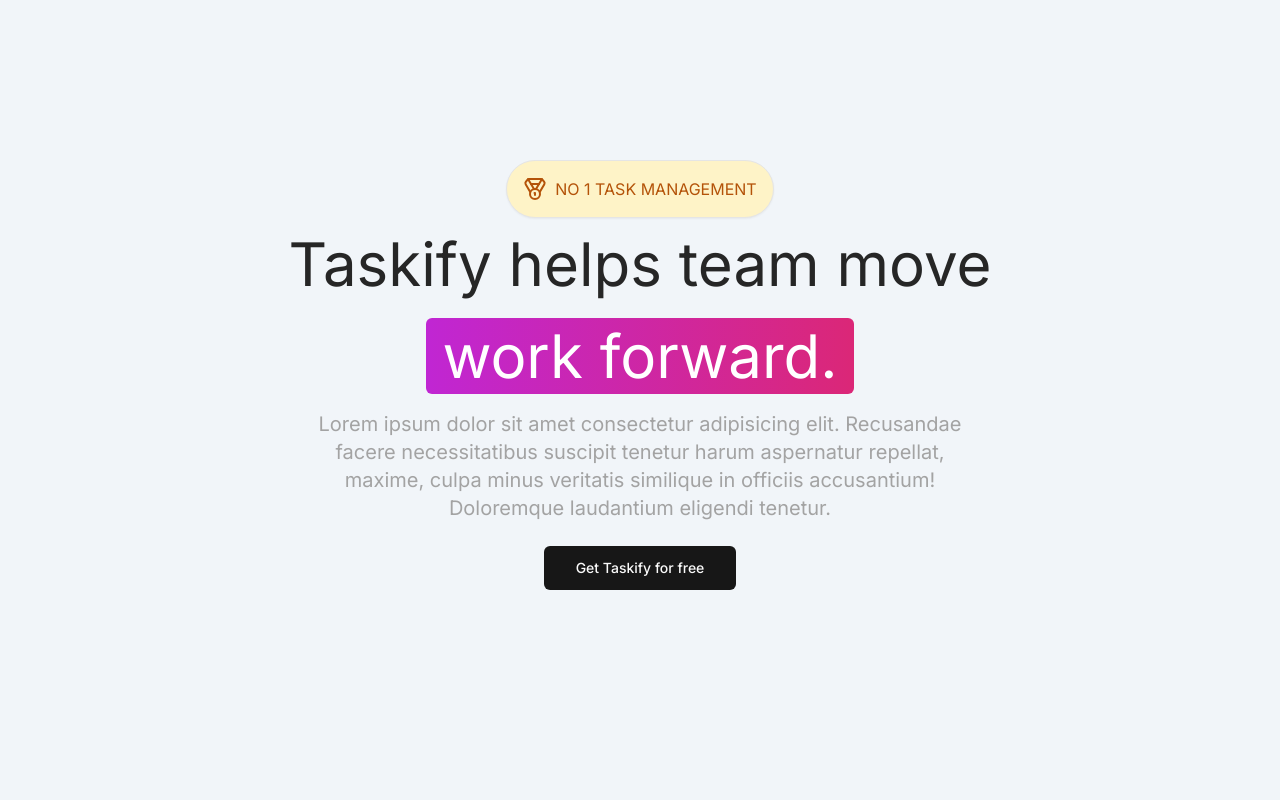
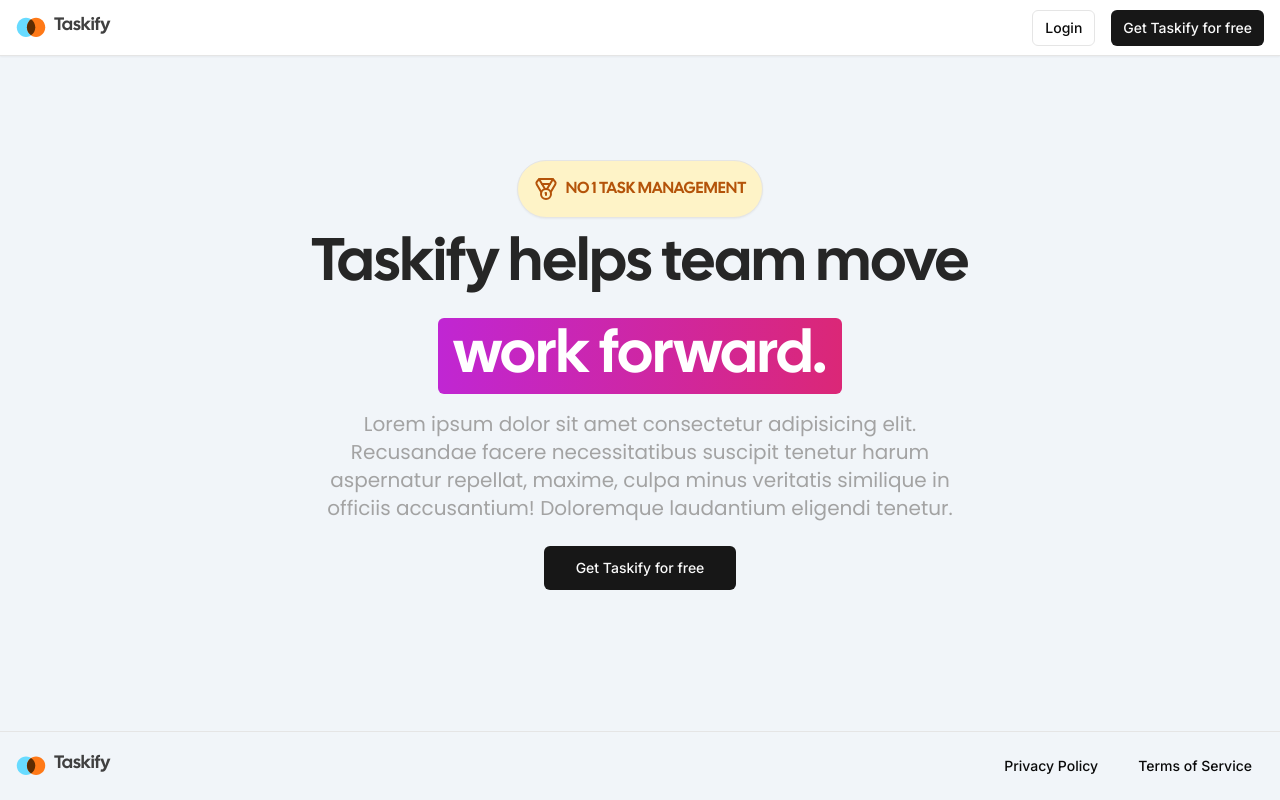
Before and after one commit to parthnariya/trello-clone, a Next.js app: page / in a window 1280 px wide. Built offline with nearby package versions, Linux system fonts and the light colour scheme.

Commit message:
home page

```diff
--- /dev/null
+++ b/app/(marketing)/_components/footer.tsx
@@ -0,0 +1,20 @@
+import Logo from "@/components/logo";
+import { Button } from "@/components/ui/button";
+
+export const Footer = () => {
+  return (
+    <div className="fixed bottom-0 w-full p-4 border-t bg-slate-100">
+      <div className="md:max-w-screen-2xl mx-auto flex items-center w-full justify-between">
+        <Logo />
+        <div className="space-x-4 md:block md:w-auto flex items-center justify-between w-full">
+          <Button size={"sm"} variant={"ghost"}>
+            Privacy Policy
+          </Button>
+          <Button size={"sm"} variant={"ghost"}>
+            Terms of Service
+          </Button>
+        </div>
+      </div>
+    </div>
+  );
+};
--- /dev/null
+++ b/app/(marketing)/_components/navbar.tsx
@@ -0,0 +1,21 @@
+import Logo from "@/components/logo";
+import { Button } from "@/components/ui/button";
+import Link from "next/link";
+
+export const Navbar = () => {
+  return (
+    <div className="fixed top-0 w-full h-14 px-4 border-b shadow-sm bg-white flex items-center">
+      <div className="md:max-w-screen-2xl mx-auto flex items-center w-full justify-between">
+        <Logo />
+        <div className="space-x-4 md:block md:w-auto flex items-center justify-between w-full">
+          <Button asChild size={"sm"} variant={"outline"}>
+            <Link href={"/sign-in"}>Login</Link>
+          </Button>
+          <Button size={"sm"} asChild>
+            <Link href={"/sign-up"}>Get Taskify for free</Link>
+          </Button>
+        </div>
+      </div>
+    </div>
+  );
+};
--- a/app/(marketing)/layout.tsx
+++ b/app/(marketing)/layout.tsx
@@ -1,3 +1,6 @@
+import { Footer } from "./_components/footer";
+import { Navbar } from "./_components/navbar";
+
 export default function MarketingLayout({
   children,
 }: {
@@ -5,9 +8,9 @@
 }) {
   return (
     <div className="h-full bg-slate-100">
-      {/* Navbar */}
+      <Navbar />
       <main className="pt-40 pb-20 bg-slate-100">{children}</main>
-      {/* Footer */}
+      <Footer />
     </div>
   );
 }
--- a/app/(marketing)/page.tsx
+++ b/app/(marketing)/page.tsx
@@ -1,14 +1,31 @@
 /* direct imports */
 import { Medal } from "lucide-react";
 import Link from "next/link";
+import localFont from "next/font/local";
+import { Poppins } from "next/font/google";
 
 /* import through alias */
 import { Button } from "@/components/ui/button";
+import { cn } from "@/lib/utils";
+
+const headingFont = localFont({
+  src: "../../public/font.woff2",
+});
+
+const textFont = Poppins({
+  subsets: ["latin"],
+  weight: ["100", "200", "300", "400", "600", "500", "700", "800", "900"],
+});
 
 export default function MarketingPage() {
   return (
     <div className="flex flex-col items-center justify-center">
-      <div className="flex flex-col items-center justify-center">
+      <div
+        className={cn(
+          "flex flex-col items-center justify-center",
+          headingFont.className
+        )}
+      >
         <div className="mb-4 flex items-center border shadow-sm p-4 rounded-full bg-amber-100 text-amber-700 uppercase">
           <Medal className="h-6 w-6 mr-2" />
           No 1 task management
@@ -20,7 +37,12 @@
           work forward.
         </div>
       </div>
-      <div className="text-sm md:text-xl text-neutral-400 mt-4 max-w-xs md:max-w-2xl text-center mx-auto">
+      <div
+        className={cn(
+          "text-sm md:text-xl text-neutral-400 mt-4 max-w-xs md:max-w-2xl text-center mx-auto",
+          textFont.className
+        )}
+      >
         Lorem ipsum dolor sit amet consectetur adipisicing elit. Recusandae
         facere necessitatibus suscipit tenetur harum aspernatur repellat,
         maxime, culpa minus veritatis similique in officiis accusantium!
--- /dev/null
+++ b/components/logo.tsx
@@ -0,0 +1,25 @@
+import Image from "next/image";
+import Link from "next/link";
+import localFont from "next/font/local";
+import { cn } from "@/lib/utils";
+
+const headingFont = localFont({
+  src: "../public/font.woff2",
+});
+
+const Logo = () => {
+  return (
+    <Link href={"/"}>
+      <div className="hover:opacity-70 transition items-center justify-center gap-x-2 hidden md:flex">
+        <Image src={"/logo.svg"} alt="Taskify" width={30} height={30} />
+        <p
+          className={cn("text-lg text-neutral-700 pb-1", headingFont.className)}
+        >
+          Taskify
+        </p>
+      </div>
+    </Link>
+  );
+};
+
+export default Logo;
```
Also changed, not shown: public/font.woff2 (added), public/logo.svg (added).
